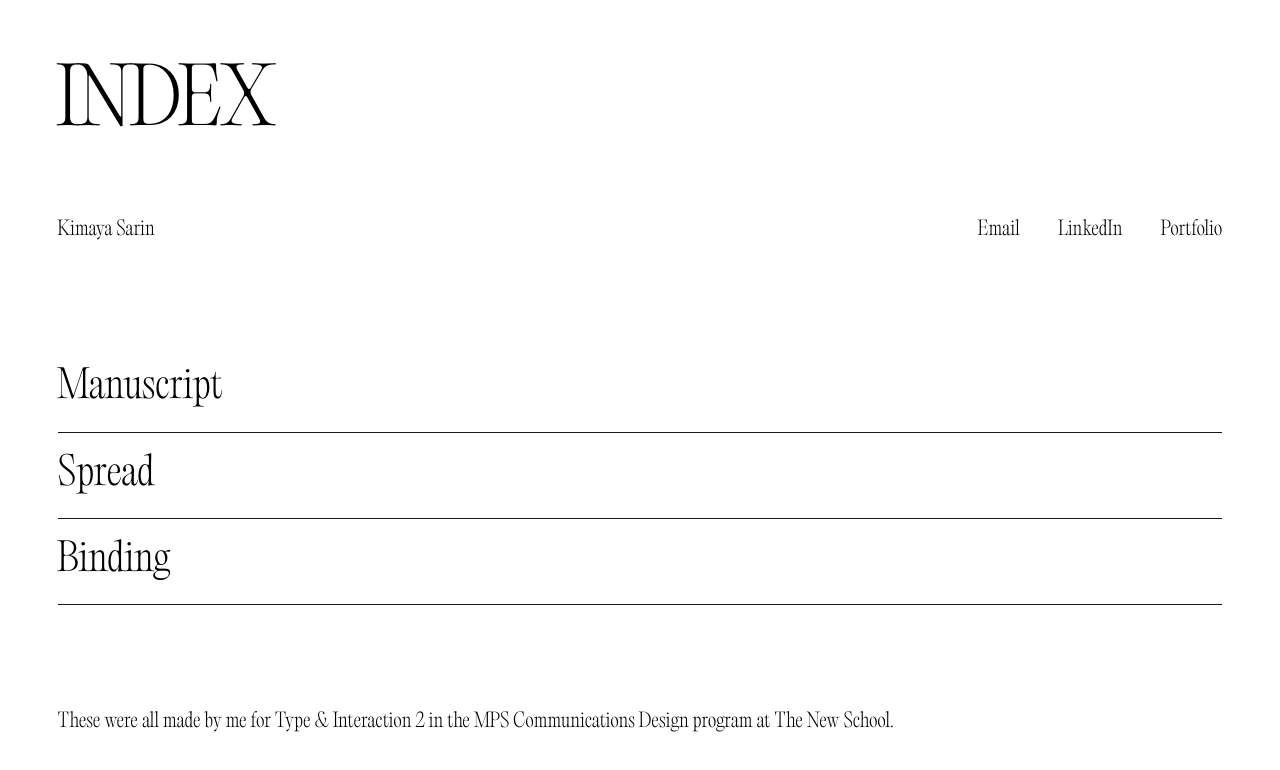
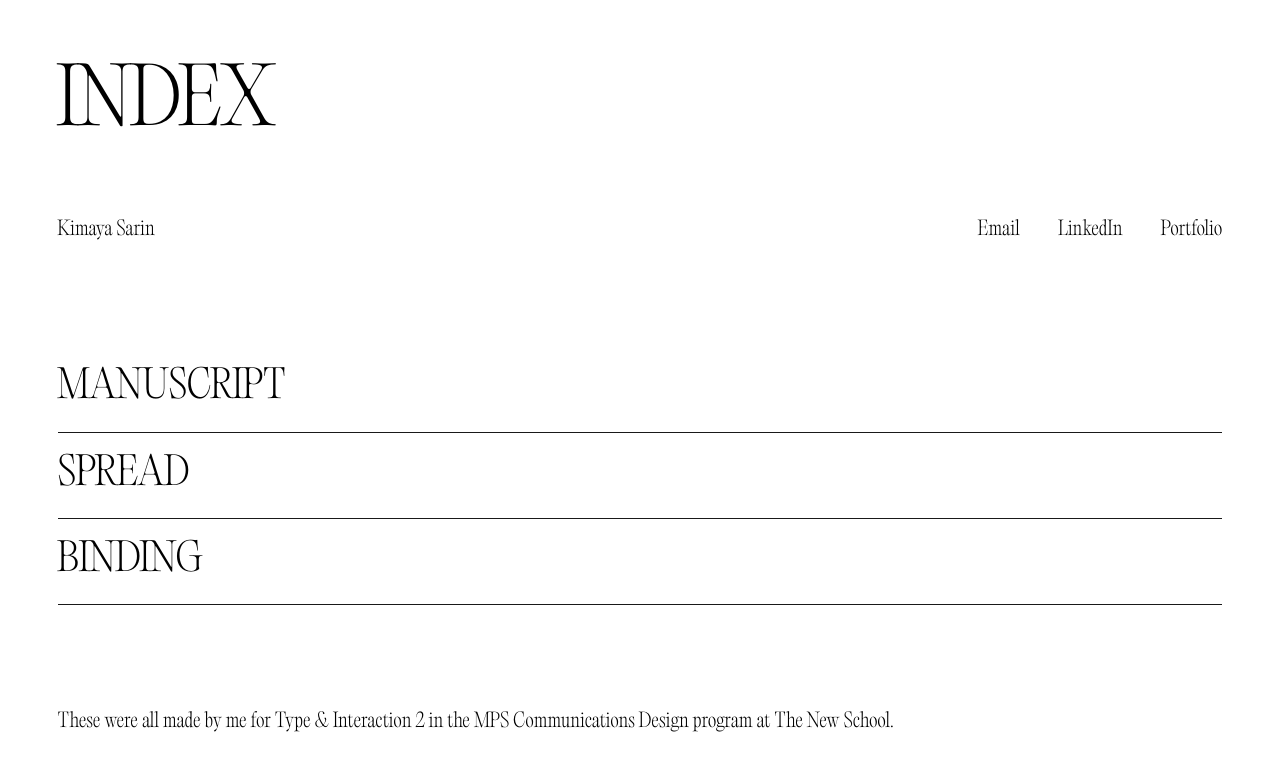
Before and after one commit to kimayasarin15/kimayasarin15.github.io, a plain HTML site: page index.html in a window 1280 px wide. Drawn offline with Linux system fonts and the light colour scheme; files whose address does not match are found by name.

Commit message:
minor updates

```diff
--- a/style.css
+++ b/style.css
@@ -47,8 +47,11 @@ li {
     border-block-end-style: solid;
 	border-block-end-width: 0.10rem;
     font-size: var(--textM);
+    text-transform: uppercase;
+
     :hover {
         color: #413CFF;
+        /* font-size: calc(var(--textM)*1.5); not sure how I feel about this yet */
     }
 }
 
```
